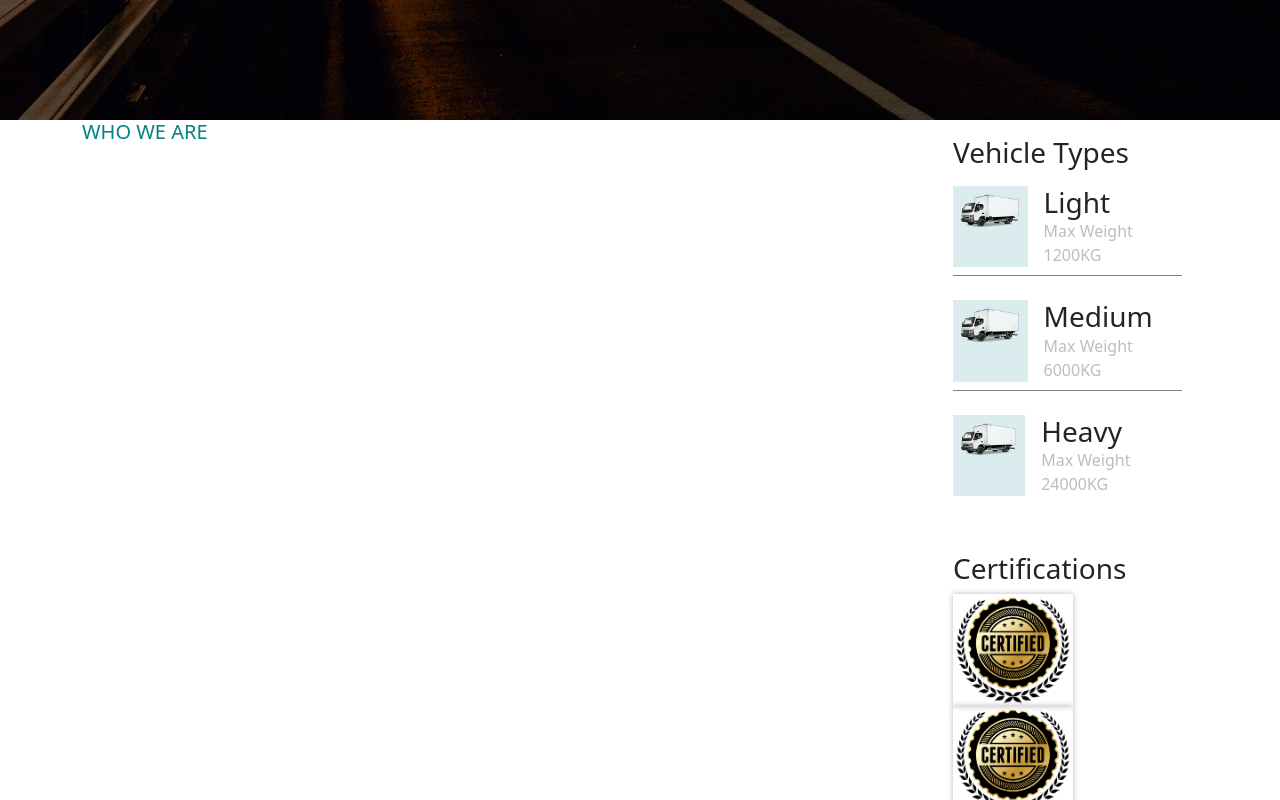
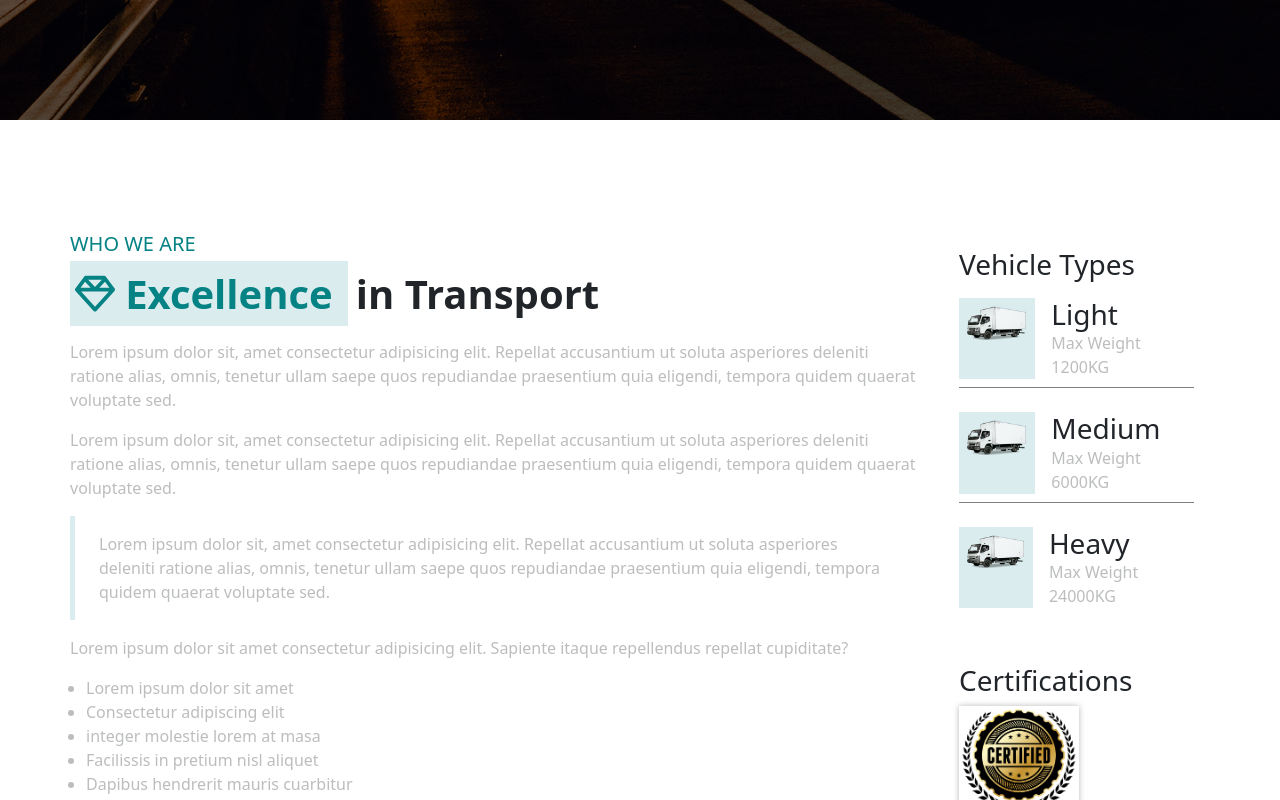
Before and after one commit to ttom-eragiapreso/proj-html-vuejs, a Vue app: page / in a window 1280 px wide. Shown: the part 680-1480 px from the top of the page. Built offline with nearby package versions, Linux system fonts and the light colour scheme.

Commit message:
finito who we are section

```diff
--- a/src/components/WhoWeAreComponent.vue
+++ b/src/components/WhoWeAreComponent.vue
@@ -9,13 +9,36 @@ export default {
 </script>
 
 <template>
+
   <div class="container">
 
     <div class="row">
 
       <div class="col col-9">
+
         <div class="who-we-are">
           <h5 class="text-primary">WHO WE ARE</h5>
+
+          <span class="accent-text fs-1">
+            <font-awesome-icon icon="fa-regular fa-gem"/>
+            Excellence
+          </span>
+          <span class="fs-1 fw-bold ms-2">in Transport</span>
+
+          <p>Lorem ipsum dolor sit, amet consectetur adipisicing elit. Repellat accusantium ut soluta asperiores deleniti ratione alias, omnis, tenetur ullam saepe quos repudiandae praesentium quia eligendi, tempora quidem quaerat voluptate sed.</p>
+          <p>Lorem ipsum dolor sit, amet consectetur adipisicing elit. Repellat accusantium ut soluta asperiores deleniti ratione alias, omnis, tenetur ullam saepe quos repudiandae praesentium quia eligendi, tempora quidem quaerat voluptate sed.</p>
+          <p>Lorem ipsum dolor sit, amet consectetur adipisicing elit. Repellat accusantium ut soluta asperiores deleniti ratione alias, omnis, tenetur ullam saepe quos repudiandae praesentium quia eligendi, tempora quidem quaerat voluptate sed.</p>
+
+          <p>Lorem ipsum dolor sit amet consectetur adipisicing elit. Sapiente itaque repellendus repellat cupiditate?</p>
+
+          <ul>
+            <li>Lorem ipsum dolor sit amet</li>
+            <li>Consectetur adipiscing elit</li>
+            <li>integer molestie lorem at masa</li>
+            <li>Facilissis in pretium nisl aliquet</li>
+            <li>Dapibus hendrerit mauris cuarbitur</li>
+          </ul>
+
         </div>
       </div>
 
@@ -35,6 +58,27 @@ export default {
 
   .container {
     height: 100vh;
+    padding: 7rem 0;
+  }
+
+  p {
+    color: $secondary;
+    &:first-of-type {
+      margin-top: 1rem;
+    }
+    &:nth-of-type(3){
+      // box-shadow: -5px 0px 0 0px $secondary-color;
+      border-left: 5px solid $secondary-color;
+      padding: 1rem 1.5rem;
+    }
+  }
+
+  ul {
+    list-style: disc;
+    padding-left: 1rem;
+    li{
+      color: $secondary;
+    }
   }
 
 </style>
--- a/src/styles/general.scss
+++ b/src/styles/general.scss
@@ -16,9 +16,9 @@ img {
   max-height: 100%;
 }
 
-// Sovrascrivo con la specificity la classe di bootstrap
-// .btn-primary{
-//   background-color: $primary-color;
-//   font-size: 1.2rem;
-//   padding: .5rem 1.7rem;
-// }
+.accent-text {
+  background-color: $secondary-color;
+  color: $primary;
+  padding: .3rem .3rem;
+  font-weight: bold;
+}
```
